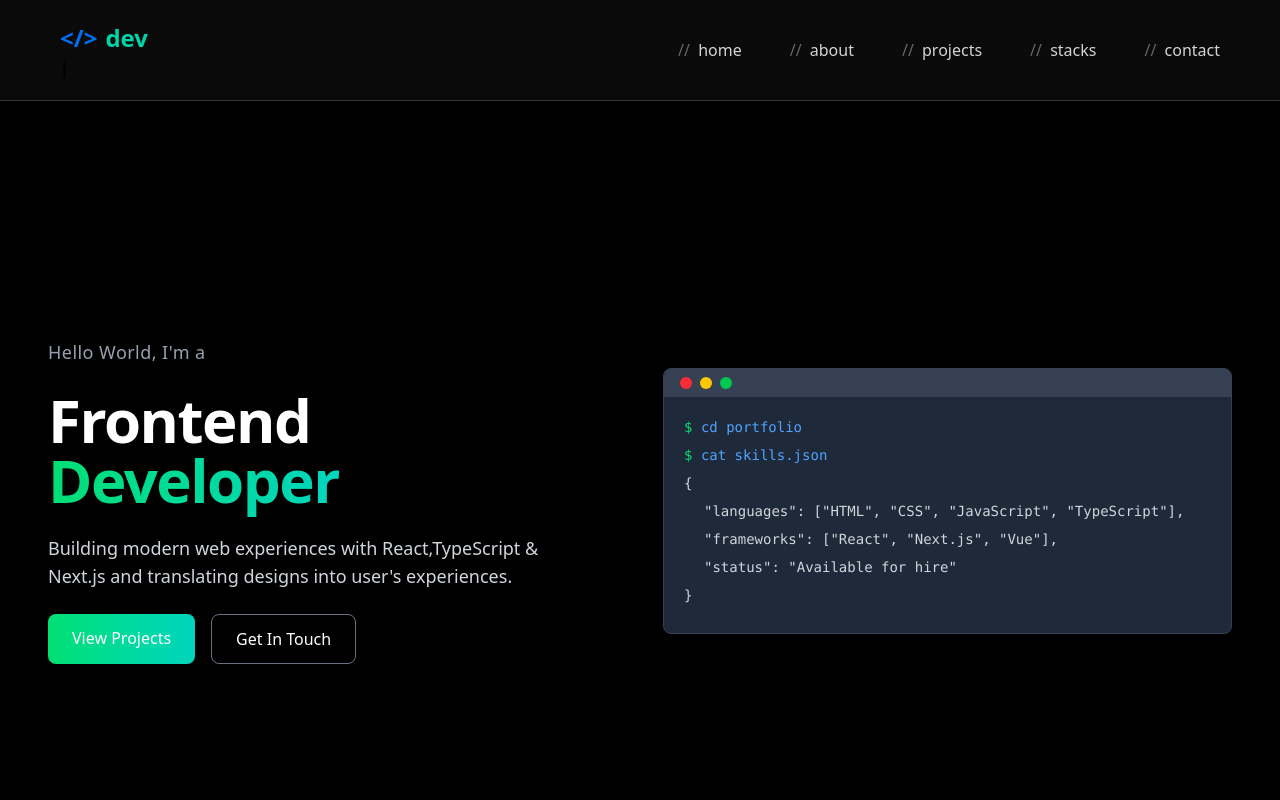
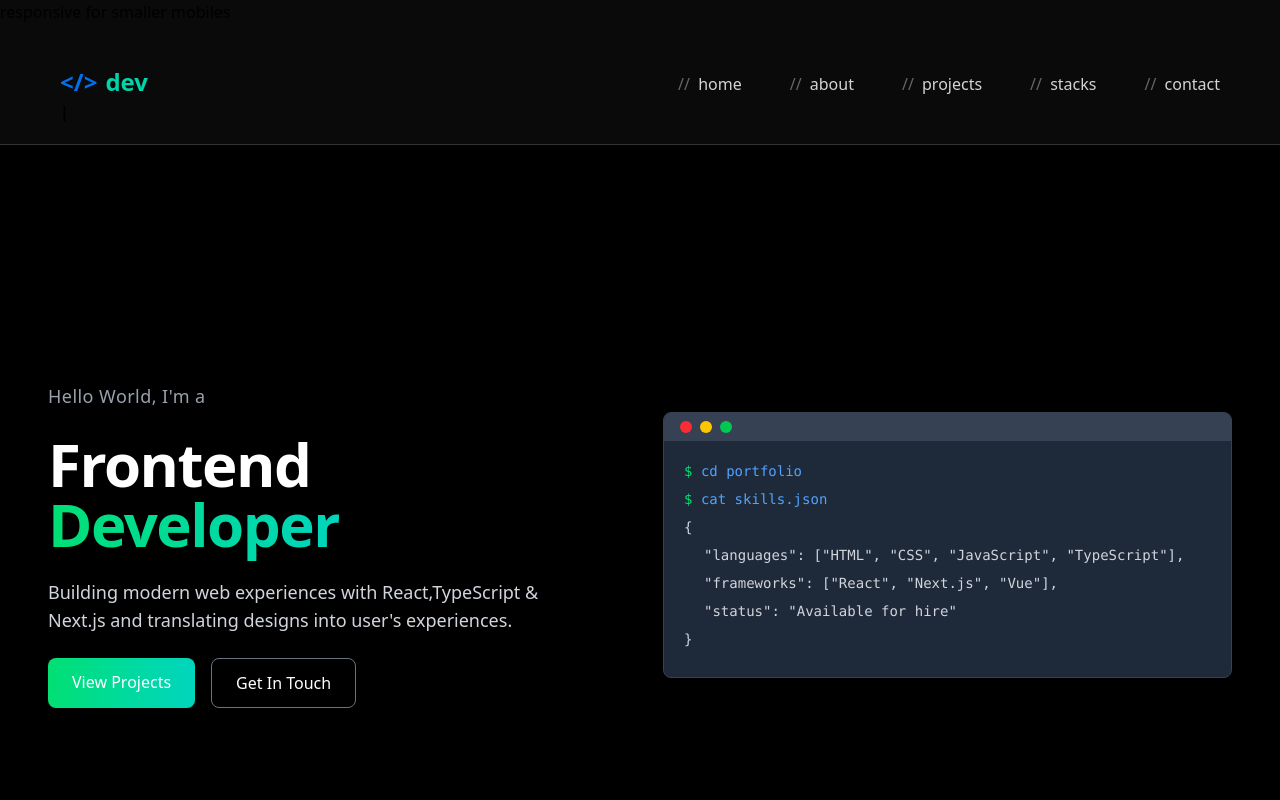
Before and after one commit to your-fav-tech-girl/Funmilola-portfolio, a website built with Vite: page index.html in a window 1280 px wide. Shown: the top 800 px of the page. Built offline with nearby package versions, Linux system fonts and the light colour scheme.

Commit message:
more edits

```diff
--- a/index.html
+++ b/index.html
@@ -33,6 +33,7 @@
     </style>
   </head>
   <body id="top" class="min-h-screen m-0 p-0 box-sizing bg-[var(--dark)]">
+    responsive for smaller mobiles
     <header class="m-0 px-10 border-b border-b-[var(--gray)]">
       <div
         class="flex items-center justify-between p-5 font-[var(--font-code)]"
@@ -41,7 +42,7 @@
         <div class="font-bold">
           <h1
             id="typewriter"
-            class="before:content-['</>'] before:mr-2 before:text-[var(--secondary)] text-[var(--primary)] text-[1.5rem] opacity-0 animate-typewriter"
+            class="before:content-['</>'] before:mr-2 before:text-[var(--secondary)] text-[var(--primary)] text-[1.5rem] mt-5 opacity-0 animate-typewriter"
             style="animation-delay: 1s"
             once="false"
           >
@@ -98,7 +99,6 @@
         </nav>
       </div>
     </header>
-
     <!--Hero section-->
     <section
       id="home"
```
